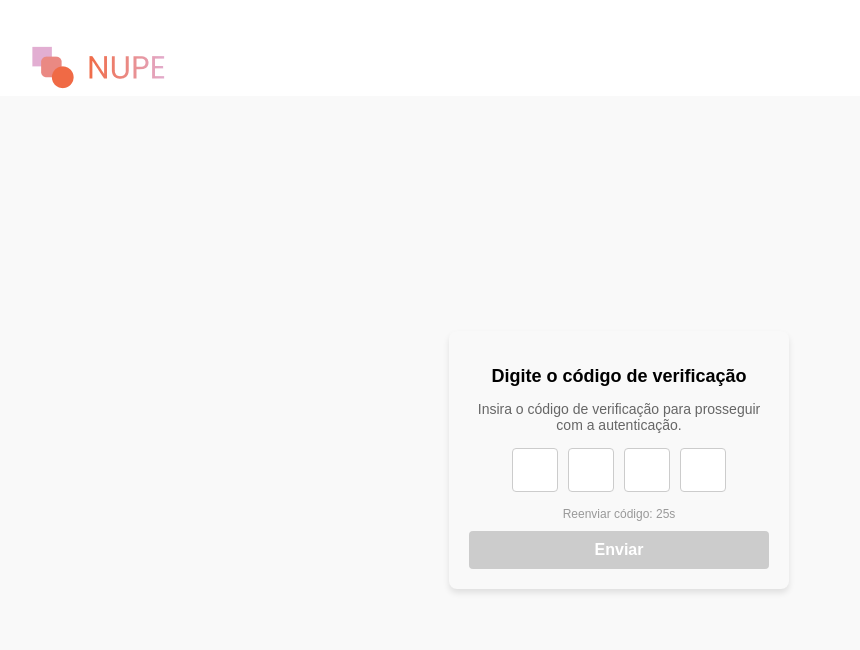
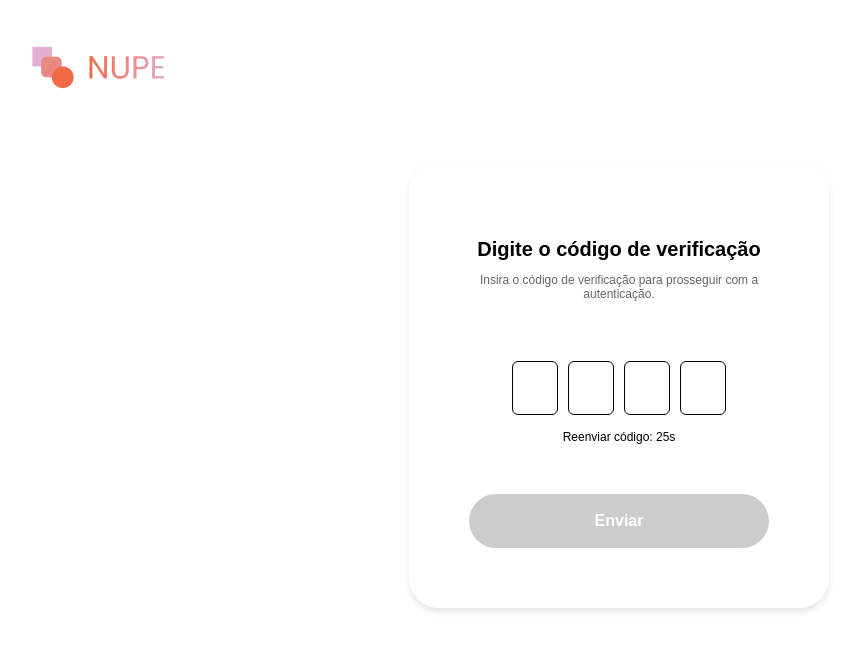
Before and after one commit to EvelyncAraujo/CodeSquad, a Vue app: page /verificacao in a window 1280 px wide. Shown: the top 650 px of the page, without its empty margins (21-881 px from the left). Built offline with nearby package versions, Linux system fonts and the light colour scheme; what mdi-vue would draw is missing.

Commit message:
Alterações na pagina de codigo de verificação

```diff
--- a/src/views/EsqueceuSenhaView.vue
+++ b/src/views/EsqueceuSenhaView.vue
@@ -107,7 +107,7 @@ button {
   padding: 22px ;
   border: none;
   border-radius: 30px;
-  font-size: 12px;
+  font-size: 10px;
   cursor: pointer;
   transition: background-color 0.3s;
   font-family: "Poppins", sans-serif;
--- a/src/views/codigoVerificacaoView.vue
+++ b/src/views/codigoVerificacaoView.vue
@@ -83,26 +83,27 @@ const inputs = ref([]);
   display: flex;
   justify-content: center;
   align-items: center;
-  background-color: #f9f9f9;
+  background-color: #ffffff;
 }
 .verification-container {
   max-width: 300px;
-  margin: 0 auto;
+  margin-bottom: 150px;
   text-align: center;
-  background: #f9f9f9;
-  padding: 20px;
-  border-radius: 8px;
+  background: #ffffff;
+  padding: 60px;
+  border-radius: 30px;
   box-shadow: 0 4px 6px rgba(0, 0, 0, 0.1);
 }
 
 h2 {
-  font-size: 18px;
+  font-size: 20px;
   margin-bottom: 10px;
 }
 
 p {
-  font-size: 14px;
+  font-size: 12px;
   color: #666;
+  margin-bottom:60px;
 }
 
 .code-inputs {
@@ -114,20 +115,20 @@ p {
 
 .code-inputs input {
   width: 40px;
-  height: 40px;
+  height: 50px;
   text-align: center;
   font-size: 18px;
-  border: 1px solid #ccc;
-  border-radius: 4px;
+  border: 1px solid #000000;
+  border-radius: 6px;
 }
 
 button {
   width: 100%;
-  padding: 10px;
-  background-color: #ff6b6b;
+  padding: 18px;
+  background-color: #EA8983;
   color: white;
   border: none;
-  border-radius: 4px;
+  border-radius: 30px;
   cursor: pointer;
   font-size: 16px;
   font-weight: bold;
@@ -140,7 +141,7 @@ button:disabled {
 
 .resend {
   font-size: 12px;
-  color: #999;
-  margin-bottom: 10px;
+  color: #000000;
+  margin-bottom: 50px;
 }
 </style>
```
